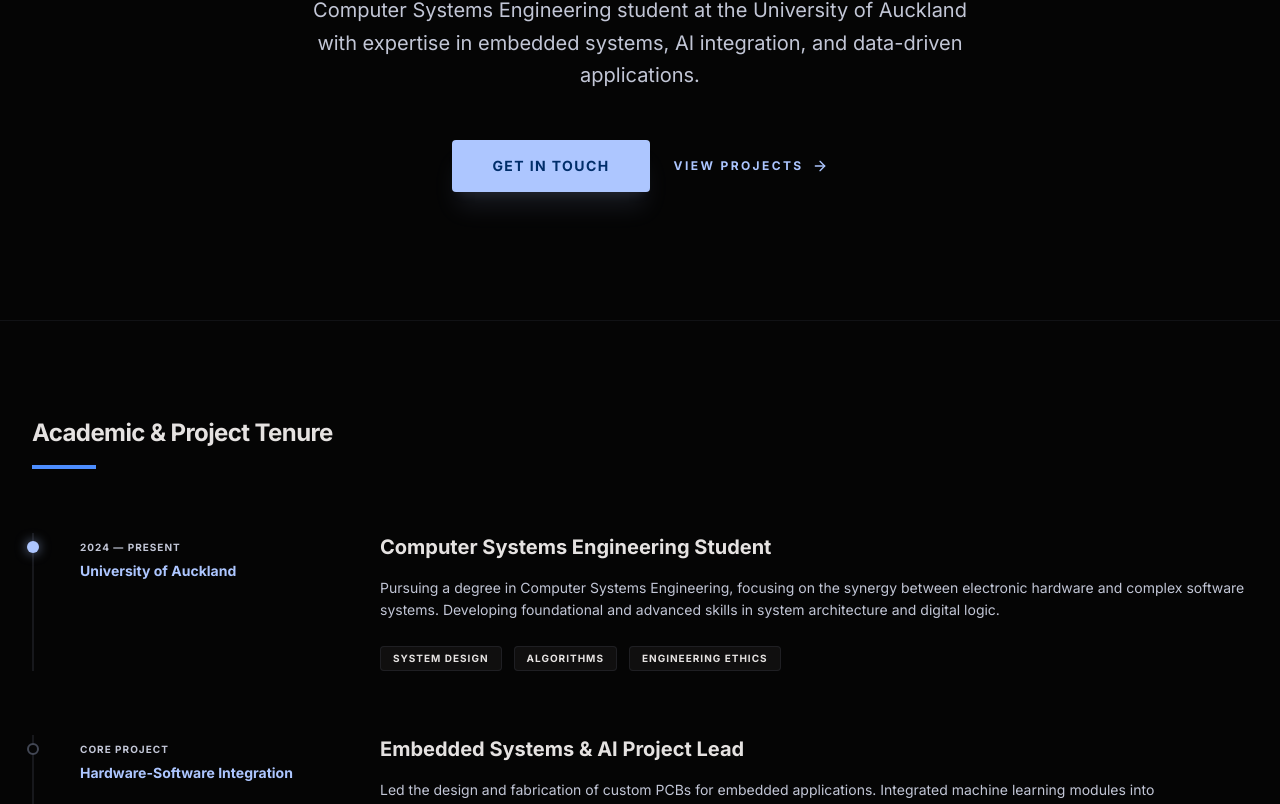
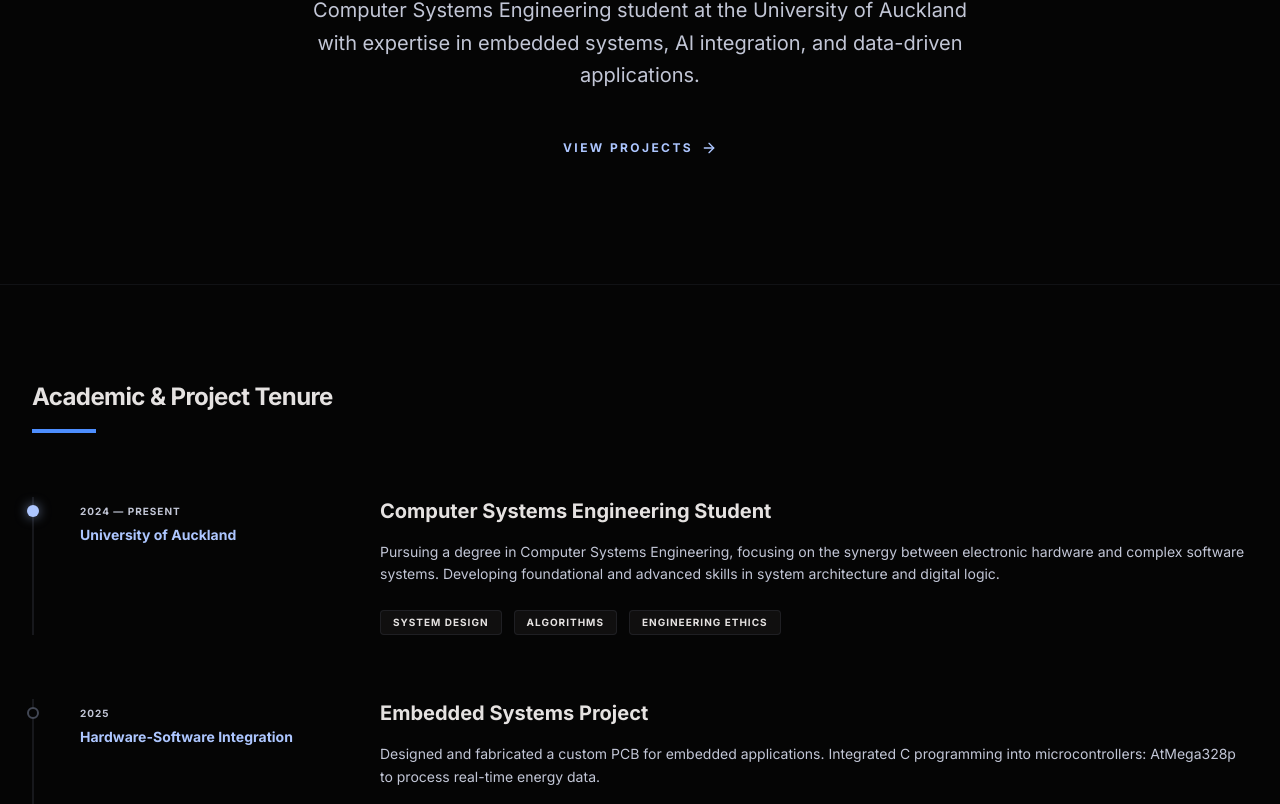
Before and after one commit to jpar483/Website, a React (Vite) app in the folder junha-park-portfolio1/: page / in a window 1280 px wide. Shown: the part 416-1220 px from the top of the page. Built offline with nearby package versions, Linux system fonts and the light colour scheme.

Commit message:
Removed contacts page

```diff
--- a/junha-park-portfolio1/src/components/Navbar.tsx
+++ b/junha-park-portfolio1/src/components/Navbar.tsx
@@ -8,7 +8,7 @@ const navLinks = [
   { name: 'Experience', path: '/experience' },
   { name: 'Portfolio', path: '/portfolio' },
   { name: 'Fabrication', path: '/fabrication' },
-  { name: 'Contact', path: '/contact' },
+  //{ name: 'Contact', path: '/contact' },
 ];
 
 export default function Navbar() {
--- a/junha-park-portfolio1/src/pages/Home.tsx
+++ b/junha-park-portfolio1/src/pages/Home.tsx
@@ -37,12 +37,12 @@ export default function Home() {
             transition={{ delay: 0.3 }}
             className="flex flex-col sm:flex-row gap-6 items-center"
           >
-            <Link
+            {/* <Link
               to="/contact"
               className="px-10 py-4 bg-primary text-on-primary font-bold rounded hover:brightness-110 transition-all shadow-xl shadow-primary/10 uppercase tracking-widest text-sm"
             >
               Get in Touch
-            </Link>
+            </Link> */}
             <Link
               to="/portfolio"
               className="text-xs font-bold text-primary flex items-center gap-2 hover:translate-x-1 transition-transform group uppercase tracking-[0.2em]"
@@ -90,16 +90,16 @@ export default function Home() {
             <div className="absolute left-[-5px] top-2 w-3 h-3 rounded-full border-2 border-outline-variant bg-background"></div>
             <div className="grid grid-cols-12 gap-8">
               <div className="col-span-12 md:col-span-3">
-                <span className="text-[10px] font-bold text-on-surface-variant uppercase tracking-widest">CORE PROJECT</span>
+                <span className="text-[10px] font-bold text-on-surface-variant uppercase tracking-widest">2025</span>
                 <h4 className="text-sm font-bold text-primary mt-1">Hardware-Software Integration</h4>
               </div>
               <div className="col-span-12 md:col-span-9">
-                <h3 className="text-xl font-bold text-on-surface mb-4">Embedded Systems & AI Project Lead</h3>
+                <h3 className="text-xl font-bold text-on-surface mb-4">Embedded Systems Project</h3>
                 <p className="text-sm text-on-surface-variant mb-6 leading-relaxed">
-                  Led the design and fabrication of custom PCBs for embedded applications. Integrated machine learning modules into microcontrollers to process real-time sensor data, achieving high precision in mechanical control systems.
+                  Designed and fabricated a custom PCB for embedded applications. Integrated C programming into microcontrollers: AtMega328p to process real-time energy data.
                 </p>
                 <div className="flex flex-wrap gap-3">
-                  {['PCB Design', 'Machine Learning', 'Mechanical Fabrication'].map(tag => (
+                  {['PCB Design', 'Embedded Systems', 'Mechanical Fabrication'].map(tag => (
                     <span key={tag} className="bg-surface-container/50 px-3 py-1 text-[10px] font-bold text-on-surface rounded border border-outline-variant/30 uppercase tracking-widest">
                       {tag}
                     </span>
```
